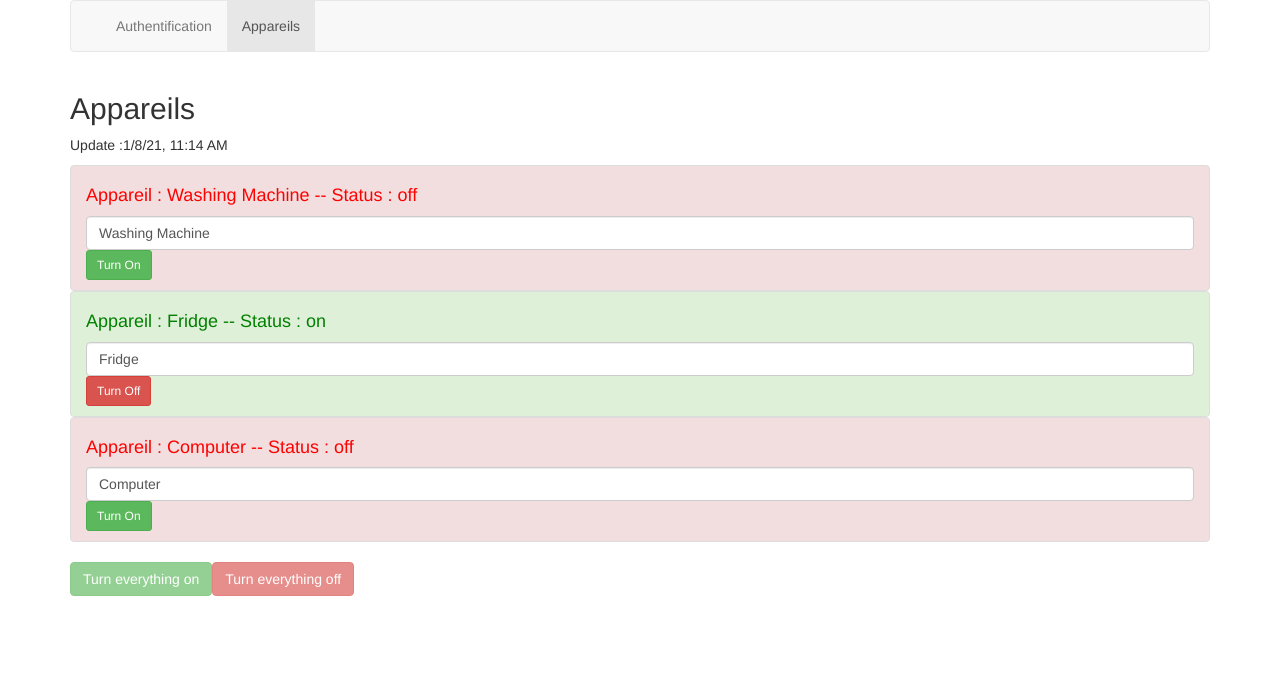
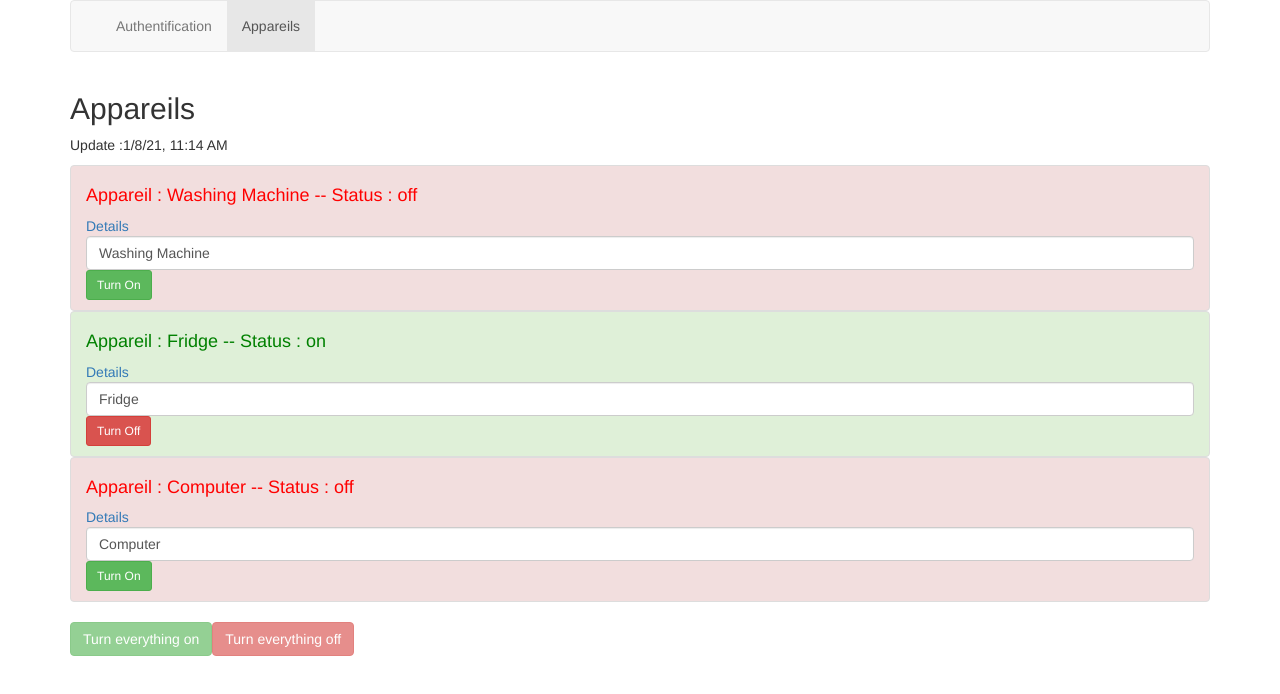
Before and after one commit to LeaDalibard/angular-learning, an Angular app: page / in a window 1280 px wide. Shown: the top 694 px of the page. Built offline with nearby package versions, Linux system fonts and the light colour scheme.

Commit message:
Added RouterLink to have detail of each product

```diff
--- a/src/app/appareil-view/appareil-view.component.html
+++ b/src/app/appareil-view/appareil-view.component.html
@@ -5,7 +5,8 @@
   <app-appareil *ngFor="let appareil of appareils ;let i=index"
                 [appareilName]="appareil.name"
                 [appareilStatus]="appareil.status"
-                [index]="i"></app-appareil>
+                [index]="i"
+                [id]="appareil.id"></app-appareil>
 </ul>
 <!-- Don't forget to put square brackets to link content of variable to component property-->
 <!-- Need to put doubles quotes to appareil status to passed string directly if not it's a variable-->
--- a/src/app/appareil/appareil.component.html
+++ b/src/app/appareil/appareil.component.html
@@ -3,6 +3,7 @@
                 'list-group-item-danger': appareilStatus === 'off'}">
 
   <h4 [ngStyle]="{color:getColor()}">Appareil : {{appareilName}} --  Status : {{ getStatus() }}</h4>
+   <a [routerLink]="[id]">Details</a>
   <input type="text" class="form-control" [(ngModel)]="appareilName">
 
    <button  class="btn btn-sm btn-success" *ngIf="appareilStatus === 'off'" (click)="onSwitch()">
--- a/src/app/appareil/appareil.component.ts
+++ b/src/app/appareil/appareil.component.ts
@@ -12,6 +12,7 @@ export class AppareilComponent implements OnInit {
   @Input() appareilName: string;
   @Input() appareilStatus: string;
   @Input() index: number;
+  @Input() id: number;
 
   constructor(private appareilService: AppareilService) {
   }
--- a/src/app/services/appareil.service.ts
+++ b/src/app/services/appareil.service.ts
@@ -37,7 +37,7 @@ export class AppareilService {
     this.appareils[i].status = 'off';
   }
 
-  getAppareilbyId(id:number){
+  getAppareilById(id:number){
     const appareil=this.appareils.find(
       (s)=>{
         return s.id===id;
--- a/src/app/single-appareil/single-appareil.component.ts
+++ b/src/app/single-appareil/single-appareil.component.ts
@@ -9,14 +9,17 @@ import {ActivatedRoute} from '@angular/router';
 })
 export class SingleAppareilComponent implements OnInit {
 
-  constructor(private appareilService: AppareilService, private route:ActivatedRoute) {
+  constructor(private appareilService: AppareilService, private route: ActivatedRoute) {
   }
 
   name: string = 'Appareil';
   status: string = 'Status';
 
   ngOnInit(): void {
-    this.name=this.route.snapshot.params['id'];
+    const id = this.route.snapshot.params['id'];
+    this.name = this.appareilService.getAppareilById(+id).name;
+    this.status = this.status = this.appareilService.getAppareilById(+id).status;
+    //+ to convert string to number
   }
 
 }
```
